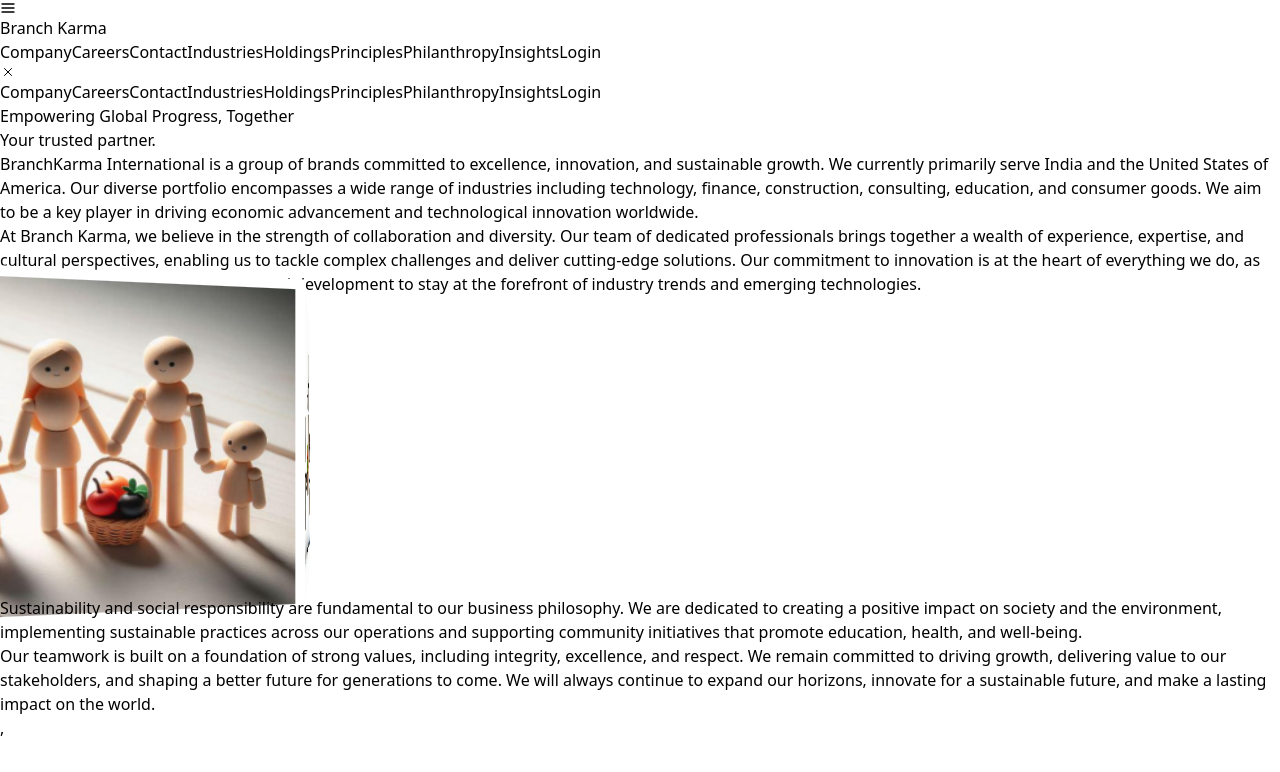
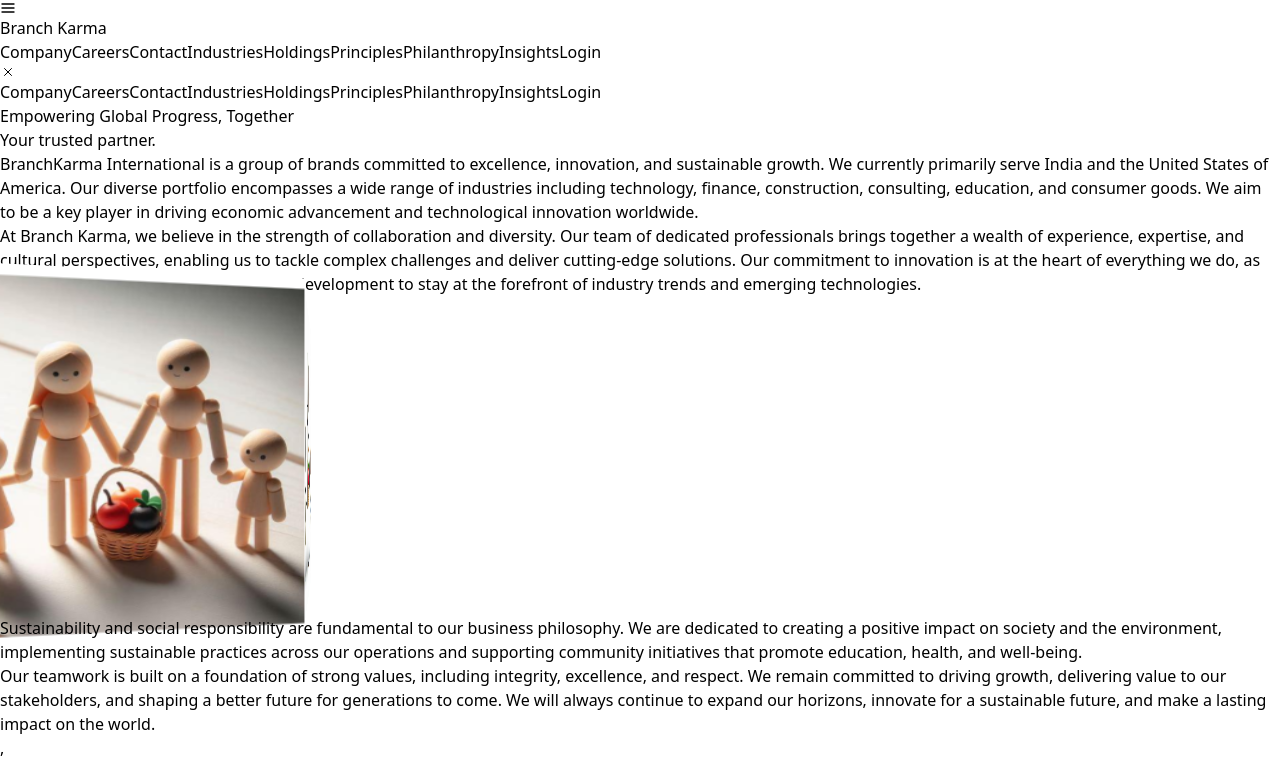
Before and after one commit to aspired2001/BranchKarma, a React (Vite) app: page /company in a window 1280 px wide. Shown: the top 772 px of the page. Built offline with nearby package versions, Linux system fonts and the light colour scheme.

Commit message:
timeliningznfgfjll

```diff
--- a/src/components/Benefits.jsx
+++ b/src/components/Benefits.jsx
@@ -5,7 +5,7 @@ const Benefits = () => {
         <div className="container bg-black mx-auto w-full h-full font-customFont">
             <h1 className='text-center text-3xl font-customFont font-semibold'>Benefits</h1>
             <div className="relative wrap overflow-hidden p-10 h-full mt-8">
-                <div className="border-2-2 absolute border-opacity-20 border-gray-700 h-full border" style={{ left: '50%' }}></div>
+                <div className="border-2-2 absolute border-opacity-20  h-full border" style={{ left: '50%' }}></div>
 
                 {/* Right timeline */}
                 <div className="mb-8 flex justify-between items-center w-full right-timeline">
--- a/src/components/Carreers.jsx
+++ b/src/components/Carreers.jsx
@@ -56,7 +56,7 @@ function Carreers() {
       </div>
 
       <div className="mt-20 ">
-        <Link className=" w-24  h-12  hover:bg-white hover:text-black border-2 text-xl p-2 font-customFont ml-[640px] rounded-3xl font-semibold hover ">Let&apos;s team up </Link>
+        <Link className=" w-24  h-12  hover:bg-white hover:text-black border-2 text-[18px] p-3 font-customFont ml-[640px] rounded-[60px] font-semibold hover ">Let&apos;s team up </Link>
       </div>
 
     </div>
--- a/src/constants/CubeSlider.css
+++ b/src/constants/CubeSlider.css
@@ -7,7 +7,7 @@
 .cube {
     width: 300px;
     /* Adjust size as needed */
-    height: 300px;
+    height: 320px;
     position: relative;
     transform-style: preserve-3d;
     animation: rotate 10s infinite linear;
--- a/src/constants/CubeSlider.jsx
+++ b/src/constants/CubeSlider.jsx
@@ -1,5 +1,3 @@
-// CubeSlider.js
-
 import React, { useState, useEffect } from 'react';
 import PropTypes from 'prop-types';
 import './CubeSlider.css';
@@ -25,7 +23,7 @@ const CubeSlider = ({ images, interval }) => {
                             className={`cube-face face-${index}`}
                             style={{
                                 backgroundImage: `url(${image})`,
-                                transform: `rotateY(${index * 90}deg) translateZ(150px)`,
+                                transform: `rotateY(${index * 90}deg) translateZ(50%)`,
                             }}
                         />
                     ))}
```
